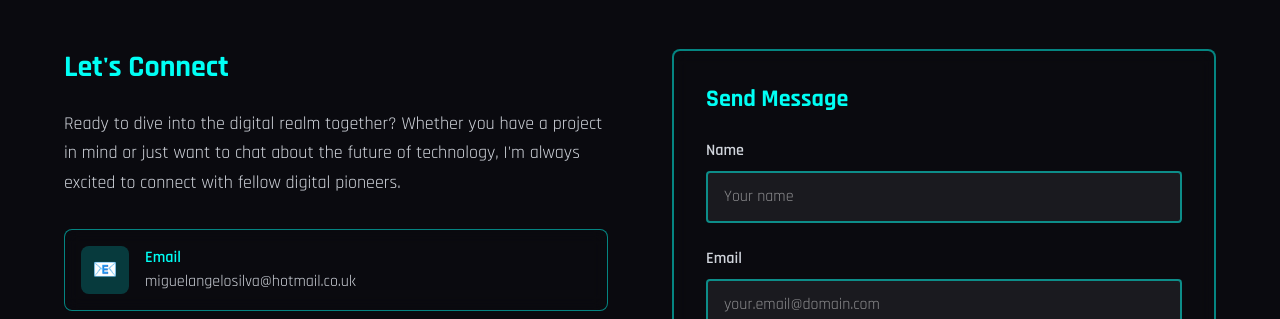
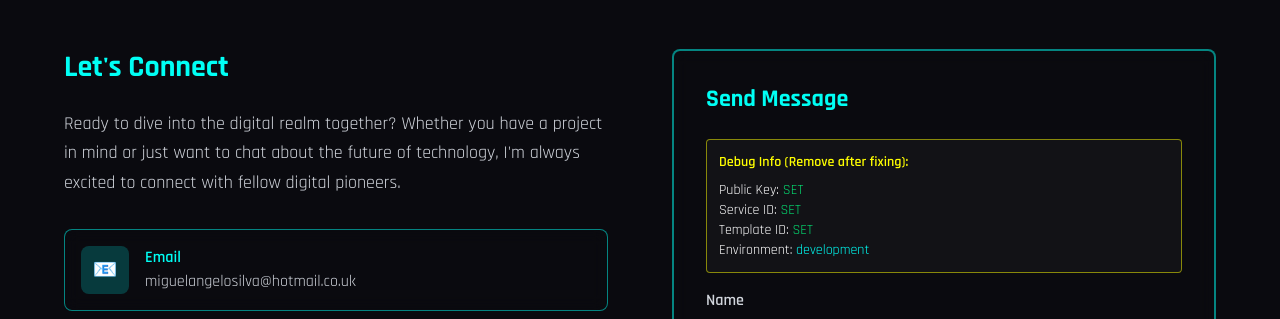
Before and after one commit to MysticMigz/github-portfolio, a Next.js app: page / in a window 1280 px wide. Shown: the part 6660-6979 px from the top of the page. Built offline with nearby package versions, Linux system fonts and the light colour scheme; no server answers.

Commit message:
Add temporary debug information to Contact component for troubleshooting purposes

```diff
--- a/src/components/Contact.tsx
+++ b/src/components/Contact.tsx
@@ -294,6 +294,15 @@ const Contact = () => {
           >
             <h3 className="text-2xl font-bold text-cyber-blue mb-6">Send Message</h3>
 
+            {/* Temporary Debug Info - Remove after fixing */}
+            <div className="mb-4 p-3 bg-cyber-gray/50 border border-cyber-yellow/50 rounded text-sm">
+              <p className="text-cyber-yellow font-semibold mb-2">Debug Info (Remove after fixing):</p>
+              <p>Public Key: <span className={debugInfo.publicKey === 'SET' ? 'text-green-400' : 'text-red-400'}>{debugInfo.publicKey}</span></p>
+              <p>Service ID: <span className={debugInfo.serviceId === 'SET' ? 'text-green-400' : 'text-red-400'}>{debugInfo.serviceId}</span></p>
+              <p>Template ID: <span className={debugInfo.templateId === 'SET' ? 'text-green-400' : 'text-red-400'}>{debugInfo.templateId}</span></p>
+              <p>Environment: <span className="text-cyber-blue">{debugInfo.environment}</span></p>
+            </div>
+
             <form ref={formRef} className="space-y-6" onSubmit={handleSubmit}>
               {(Object.keys(CONTACT_FORM.FIELDS) as Array<keyof typeof CONTACT_FORM.FIELDS>).map(renderField)}
 
```
